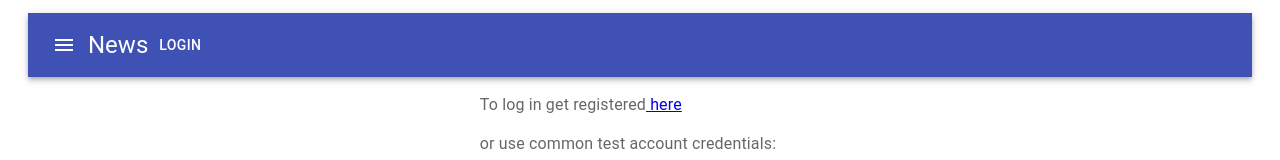
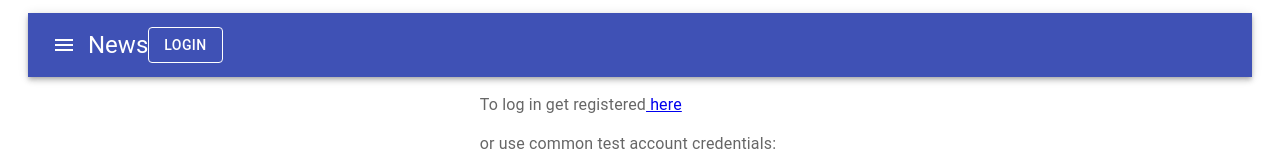
Before and after one commit to SPK80/todolist, a React (Create React App) app: page /login in a window 1280 px wide. Shown: the top 160 px of the page. Built offline with nearby package versions, Linux system fonts and the light colour scheme; no server answers.

Commit message:
feat: change login and logout buttons

```diff
--- a/src/app/ui/AppContent.tsx
+++ b/src/app/ui/AppContent.tsx
@@ -39,8 +39,8 @@ export const AppContent = () => {
                         News
                     </Typography>
                     {isLoggedIn
-                        ? <Button onClick={logoutHandler} color="inherit">LogOut</Button>
-                        : <Button onClick={loginHandler} color="inherit">LogIn</Button>
+                        ? <Button onClick={logoutHandler} color="inherit" variant={"outlined"}>LogOut</Button>
+                        : <Button onClick={loginHandler} color="inherit" variant={"outlined"}>LogIn</Button>
                     }
 
                 </Toolbar>
```
